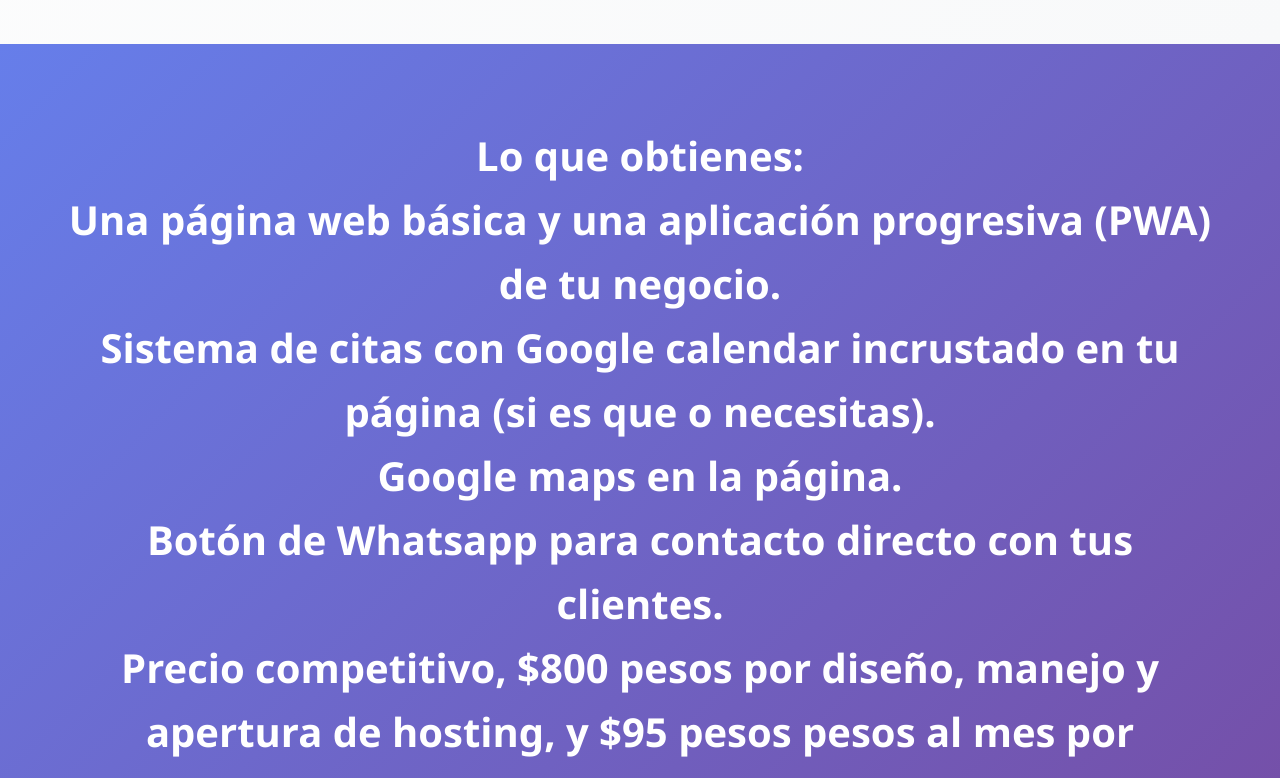
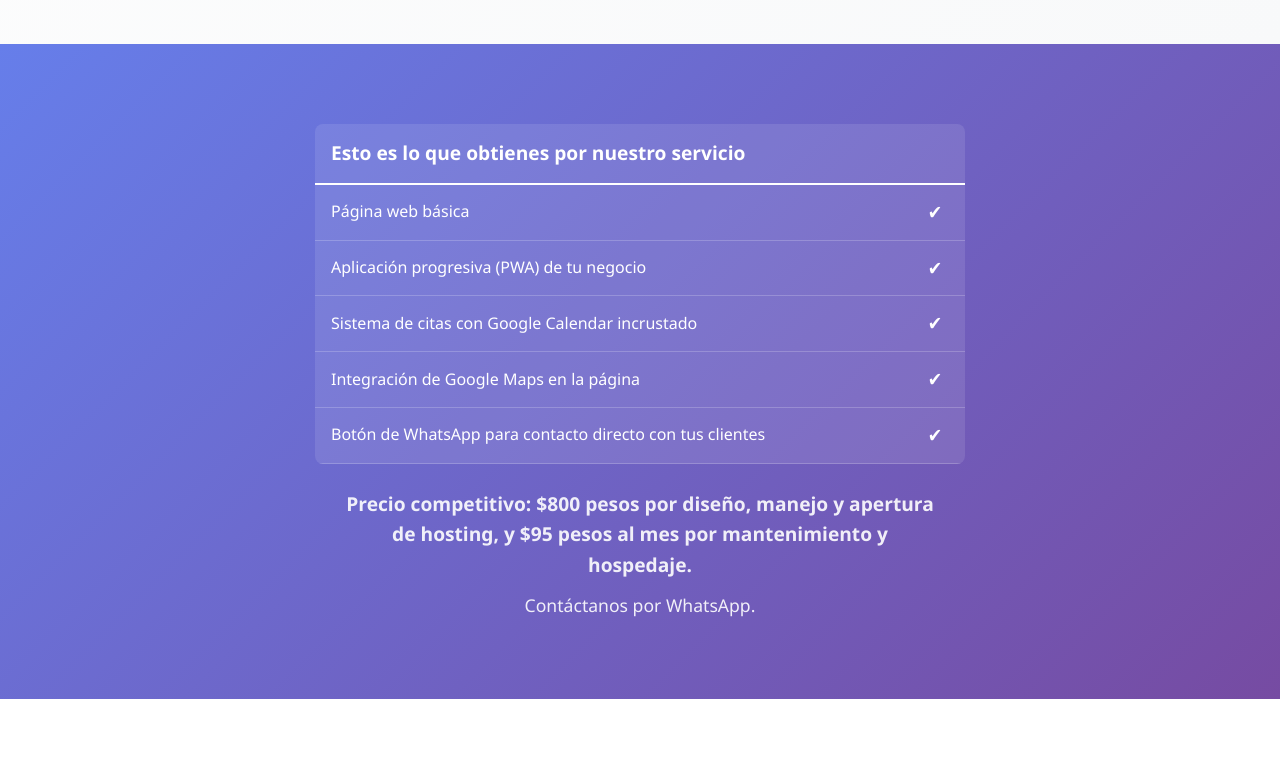
Before and after one commit to centersyspro-ai/centroweb, a plain HTML site: page index.html in a window 1280 px wide. Shown: the part 8700-9478 px from the top of the page. After the commit the page ends 9399 px from the top, so only its background shows below. Drawn offline with Linux system fonts and the light colour scheme.

Commit message:
Add files via upload

```diff
--- a/index.html
+++ b/index.html
@@ -193,13 +193,43 @@
     <section class="demo-section">
         <div class="container">
             <div class="demo-content">
-                <h2>Lo que obtienes: <br>
-                    Una página web básica y una aplicación progresiva (PWA) de tu negocio.<br>
-                    Sistema de citas con Google calendar incrustado en tu página (si es que o necesitas).<br>
-                    Google maps en la página.<br>
-                    Botón de Whatsapp para contacto directo con tus clientes.<br>
-                    Precio competitivo, $800 pesos por diseño, manejo y apertura de hosting, y $95 pesos pesos al mes por mantenimento y hospedaje. <br>
-                    Contáctanos por Whatsapp.</h2>
+                <table style="width: 100%; max-width: 650px; margin: 0 auto 25px auto; border-collapse: collapse; text-align: left; background-color: rgba(255, 255, 255, 0.1); border-radius: 8px; overflow: hidden;">
+                    <thead>
+                        <tr style="border-bottom: 2px solid white;">
+                            <th style="padding: 14px 16px; font-size: 1.2rem; text-align: left;">Esto es lo que obtienes por nuestro servicio</th>
+                            <th style="padding: 14px 16px; text-align: center; width: 60px;"></th>
+                        </tr>
+                    </thead>
+                    <tbody>
+                        <tr style="border-bottom: 1px solid rgba(255, 255, 255, 0.2);">
+                            <td style="padding: 12px 16px;">Página web básica</td>
+                            <td style="padding: 12px 16px; text-align: center; font-size: 1.2rem;">✔</td>
+                        </tr>
+                        <tr style="border-bottom: 1px solid rgba(255, 255, 255, 0.2);">
+                            <td style="padding: 12px 16px;">Aplicación progresiva (PWA) de tu negocio</td>
+                            <td style="padding: 12px 16px; text-align: center; font-size: 1.2rem;">✔</td>
+                        </tr>
+                        <tr style="border-bottom: 1px solid rgba(255, 255, 255, 0.2);">
+                            <td style="padding: 12px 16px;">Sistema de citas con Google Calendar incrustado</td>
+                            <td style="padding: 12px 16px; text-align: center; font-size: 1.2rem;">✔</td>
+                        </tr>
+                        <tr style="border-bottom: 1px solid rgba(255, 255, 255, 0.2);">
+                            <td style="padding: 12px 16px;">Integración de Google Maps en la página</td>
+                            <td style="padding: 12px 16px; text-align: center; font-size: 1.2rem;">✔</td>
+                        </tr>
+                        <tr style="border-bottom: 1px solid rgba(255, 255, 255, 0.2);">
+                            <td style="padding: 12px 16px;">Botón de WhatsApp para contacto directo con tus clientes</td>
+                            <td style="padding: 12px 16px; text-align: center; font-size: 1.2rem;">✔</td>
+                        </tr>
+                    </tbody>
+                </table>
+
+                <p style="margin-top: 20px; font-size: 1.2rem; font-weight: bold;">
+                    Precio competitivo: $800 pesos por diseño, manejo y apertura de hosting, y $95 pesos al mes por mantenimiento y hospedaje.
+                </p>
+                <p style="margin-top: 10px; font-size: 1.1rem;">
+                    Contáctanos por WhatsApp.
+                </p>
             </div>
         </div>
     </section>
```
